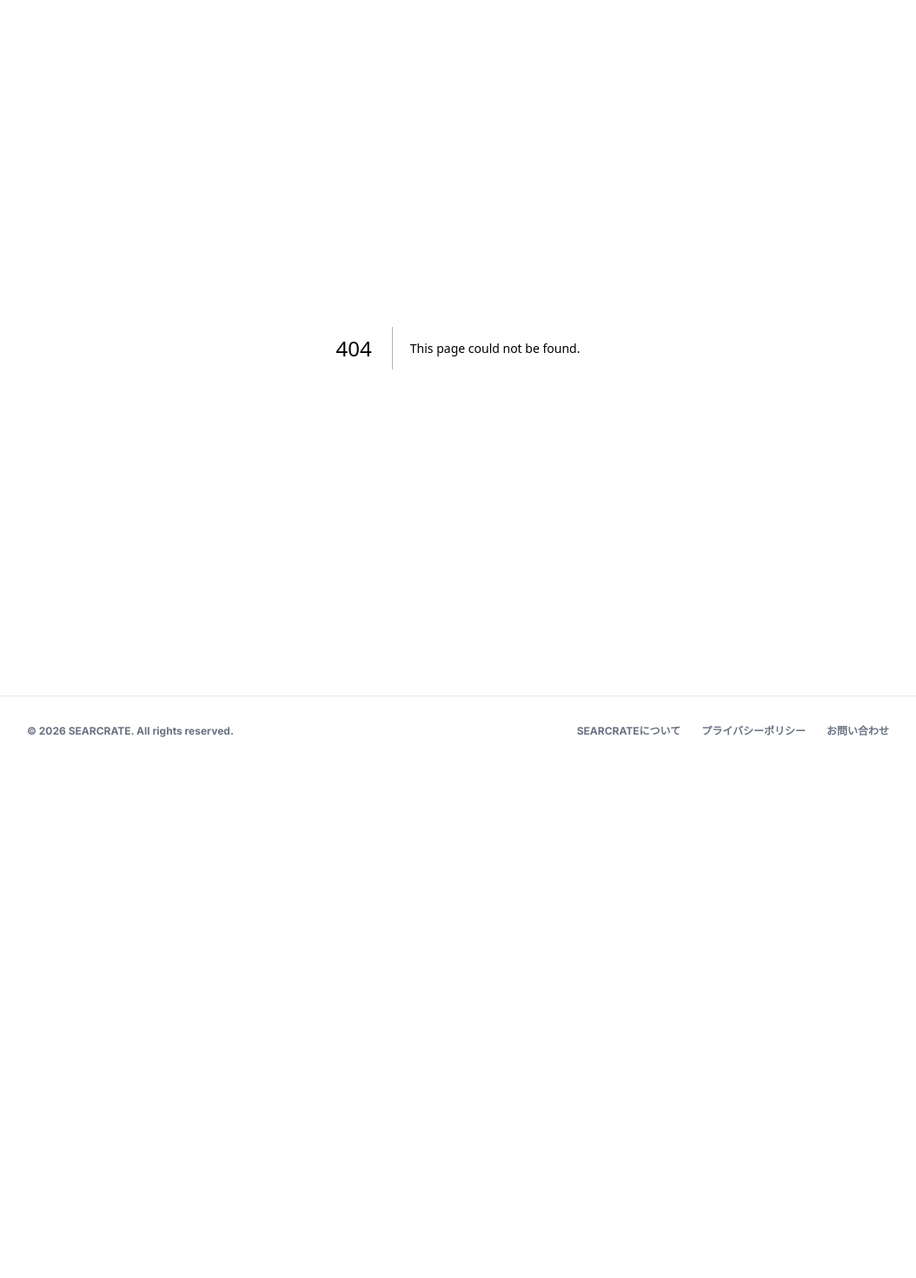
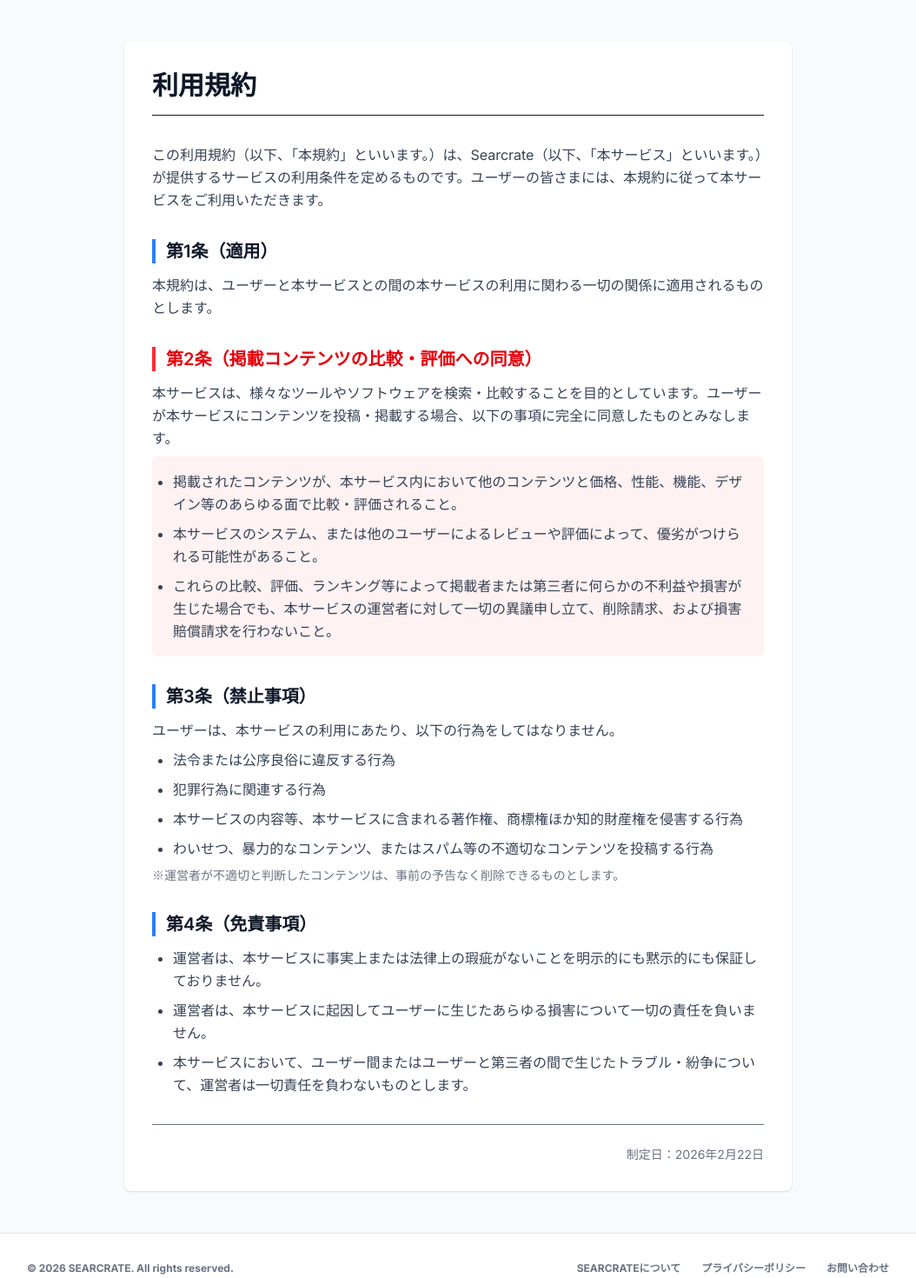
Before and after one commit to MMMmorota/CRATE, a Next.js app: page /terms in a window 1280 px wide. Before the commit this address had no page. Shown: the top 1470 px of the page at 87% size, without its empty margins (113-1167 px from the left). Before the commit the page ends 881 px from the top, so only its background shows below. Built offline with nearby package versions, Linux system fonts and the light colour scheme.

Commit message:
広告の申請進行

```diff
--- a/app/privacy/page.tsx
+++ b/app/privacy/page.tsx
@@ -14,11 +14,15 @@ export default function PrivacyPolicy() {
 
           <section>
             <h2 className="text-xl font-bold text-gray-900 mb-3">1. 広告の配信について</h2>
-            <p>
+            <p className="mb-2">
               当サイト「SEARCRATE」は、第三者配信の広告サービス（Google AdSense等）を利用する予定、または利用しています。<br />
-              広告配信事業者は、ユーザーの興味に応じた広告を表示するためにCookie（クッキー）を使用することがあります。<br />
-              Cookieを無効にする設定およびGoogleアドセンスに関する詳細は「<a href="https://policies.google.com/technologies/ads?hl=ja" target="_blank" rel="noopener noreferrer" className="text-blue-600 hover:underline">広告 – ポリシーと規約 – Google</a>」をご覧ください。
+              広告配信事業者は、ユーザーの興味に応じた広告を表示するためにCookie（クッキー）を使用することがあります。
             </p>
+            <ul className="list-disc pl-5 space-y-1 text-gray-700">
+              <li>Google が広告 Cookie を使用することにより、ユーザーが当サイトや他のウェブサイトにアクセスした際の情報に基づいて、Google やそのパートナーが適切な広告をユーザーに表示できます。</li>
+              <li>ユーザーは、<a href="https://myadcenter.google.com/" target="_blank" rel="noopener noreferrer" className="text-blue-600 hover:underline">Googleアカウントの広告設定ページ</a>で、パーソナライズ広告を無効にすることができます。</li>
+              <li>また、<a href="https://www.aboutads.info/" target="_blank" rel="noopener noreferrer" className="text-blue-600 hover:underline">www.aboutads.info</a> にアクセスして頂き、パーソナライズ広告に使われる第三者配信事業者の Cookie を無効にすることも可能です。</li>
+            </ul>
           </section>
 
           <section>
--- /dev/null
+++ b/app/terms/page.tsx
@@ -0,0 +1,64 @@
+// frontend/app/terms/page.tsx
+import React from 'react';
+
+export const metadata = {
+  title: '利用規約 | Searcrate',
+};
+
+export default function TermsPage() {
+  return (
+    <div className="min-h-screen bg-gray-50 py-12 px-4 sm:px-6 lg:px-8">
+      <div className="max-w-3xl mx-auto bg-white p-8 rounded-lg shadow-sm">
+        <h1 className="text-3xl font-bold text-gray-900 mb-8 pb-4 border-b">利用規約</h1>
+
+        <div className="space-y-8 text-gray-700 leading-relaxed">
+          <section>
+            <p>
+              この利用規約（以下、「本規約」といいます。）は、Searcrate（以下、「本サービス」といいます。）が提供するサービスの利用条件を定めるものです。ユーザーの皆さまには、本規約に従って本サービスをご利用いただきます。
+            </p>
+          </section>
+
+          <section>
+            <h2 className="text-xl font-semibold text-gray-900 mb-3 border-l-4 border-blue-500 pl-3">第1条（適用）</h2>
+            <p>本規約は、ユーザーと本サービスとの間の本サービスの利用に関わる一切の関係に適用されるものとします。</p>
+          </section>
+
+          <section>
+            <h2 className="text-xl font-semibold text-red-600 mb-3 border-l-4 border-red-500 pl-3">第2条（掲載コンテンツの比較・評価への同意）</h2>
+            <p className="mb-2 font-medium">本サービスは、様々なツールやソフトウェアを検索・比較することを目的としています。ユーザーが本サービスにコンテンツを投稿・掲載する場合、以下の事項に完全に同意したものとみなします。</p>
+            <ul className="list-disc pl-6 space-y-2 bg-red-50 p-4 rounded-md">
+              <li>掲載されたコンテンツが、本サービス内において他のコンテンツと価格、性能、機能、デザイン等のあらゆる面で比較・評価されること。</li>
+              <li>本サービスのシステム、または他のユーザーによるレビューや評価によって、優劣がつけられる可能性があること。</li>
+              <li>これらの比較、評価、ランキング等によって掲載者または第三者に何らかの不利益や損害が生じた場合でも、本サービスの運営者に対して一切の異議申し立て、削除請求、および損害賠償請求を行わないこと。</li>
+            </ul>
+          </section>
+
+          <section>
+            <h2 className="text-xl font-semibold text-gray-900 mb-3 border-l-4 border-blue-500 pl-3">第3条（禁止事項）</h2>
+            <p className="mb-2">ユーザーは、本サービスの利用にあたり、以下の行為をしてはなりません。</p>
+            <ul className="list-disc pl-6 space-y-2">
+              <li>法令または公序良俗に違反する行為</li>
+              <li>犯罪行為に関連する行為</li>
+              <li>本サービスの内容等、本サービスに含まれる著作権、商標権ほか知的財産権を侵害する行為</li>
+              <li>わいせつ、暴力的なコンテンツ、またはスパム等の不適切なコンテンツを投稿する行為</li>
+            </ul>
+            <p className="mt-2 text-sm text-gray-500">※運営者が不適切と判断したコンテンツは、事前の予告なく削除できるものとします。</p>
+          </section>
+
+          <section>
+            <h2 className="text-xl font-semibold text-gray-900 mb-3 border-l-4 border-blue-500 pl-3">第4条（免責事項）</h2>
+            <ul className="list-disc pl-6 space-y-2">
+              <li>運営者は、本サービスに事実上または法律上の瑕疵がないことを明示的にも黙示的にも保証しておりません。</li>
+              <li>運営者は、本サービスに起因してユーザーに生じたあらゆる損害について一切の責任を負いません。</li>
+              <li>本サービスにおいて、ユーザー間またはユーザーと第三者の間で生じたトラブル・紛争について、運営者は一切責任を負わないものとします。</li>
+            </ul>
+          </section>
+
+          <section className="pt-6 border-t mt-8 text-sm text-gray-500 text-right">
+            <p>制定日：2026年2月22日</p>
+          </section>
+        </div>
+      </div>
+    </div>
+  );
+}
```
